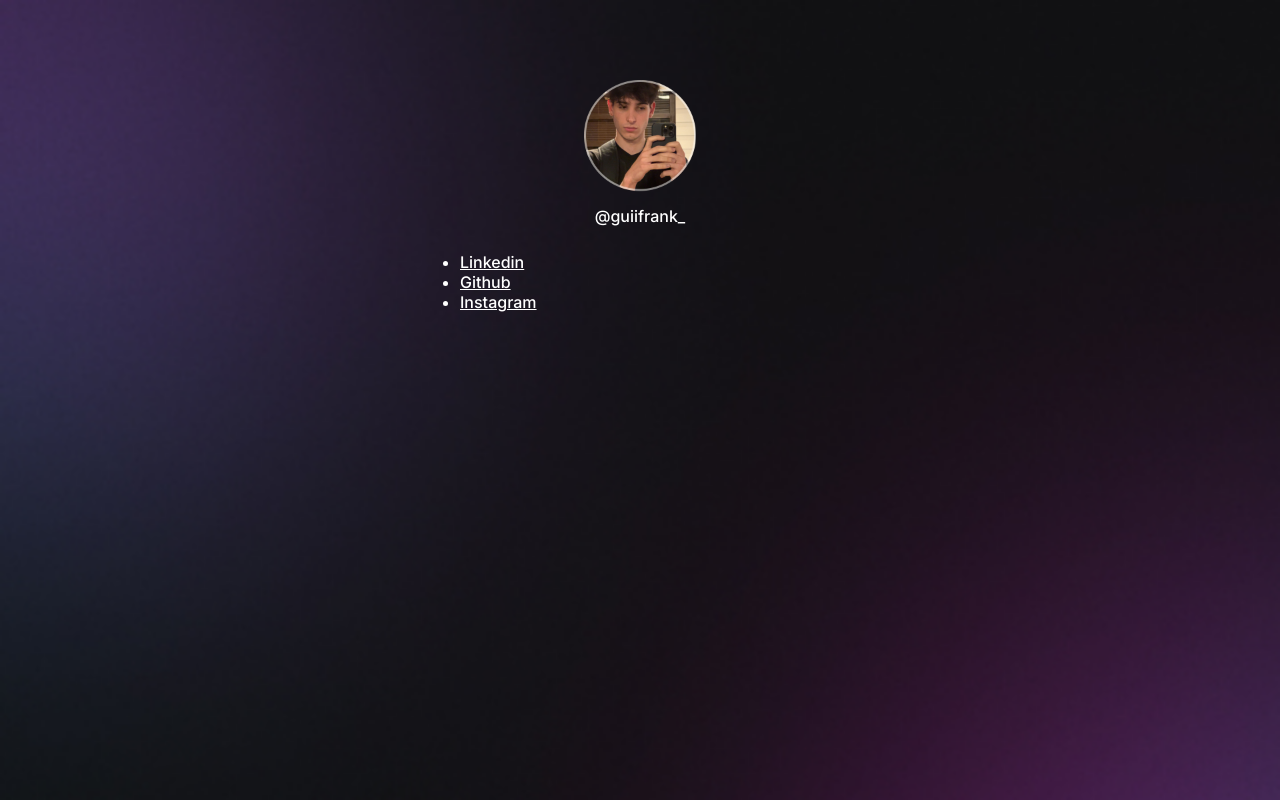
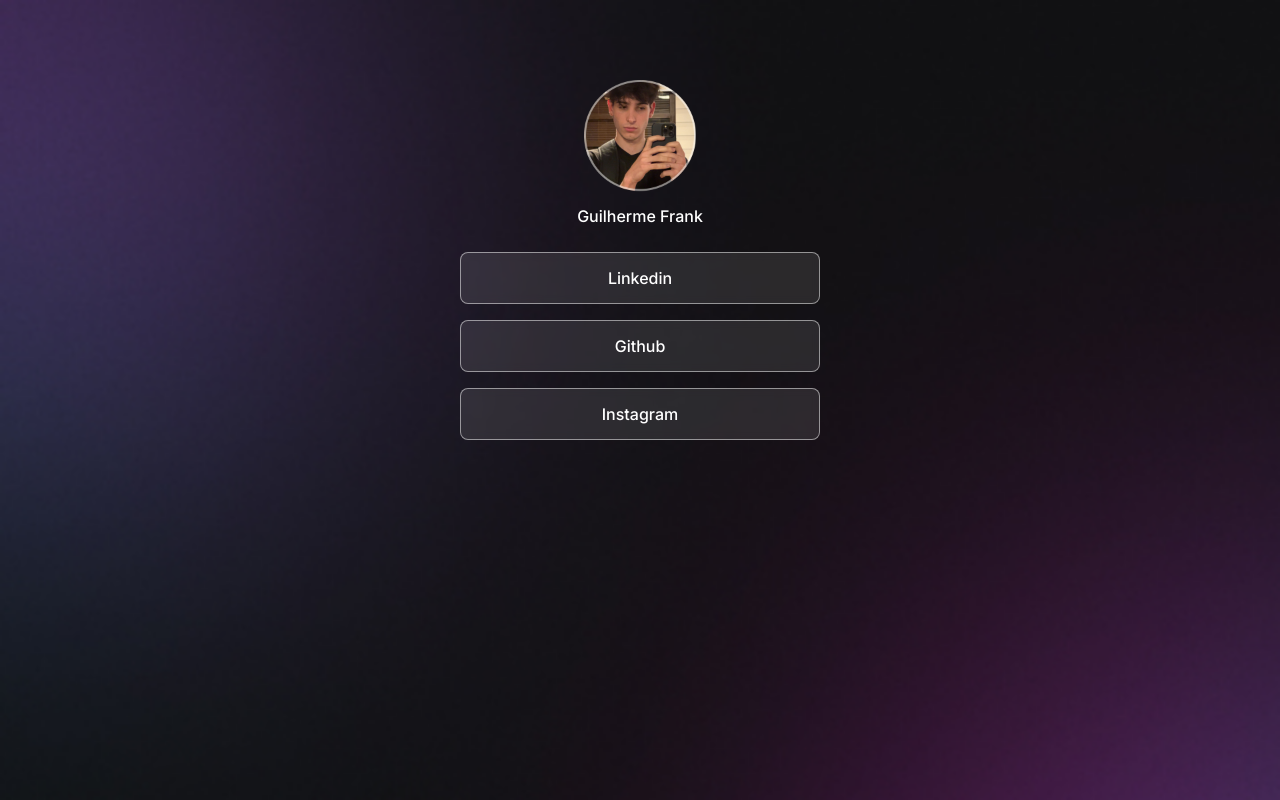
Before and after one commit to guiifrank/ProjetoLinks, a plain HTML site: page index.html in a window 1280 px wide. Drawn offline with Linux system fonts and the light colour scheme.

Commit message:
ajustando links de redirecionamento

```diff
--- a/index.html
+++ b/index.html
@@ -16,7 +16,7 @@
     <div id="container">
       <div id="profile">
         <img src="./assets/avatar.png" alt="Foto de Guilherme Frank" />
-        <p>@guiifrank_</p>
+        <p>Guilherme Frank</p>
       </div>
       <ul>
         <li>
--- a/style.css
+++ b/style.css
@@ -33,3 +33,35 @@ body * {
   line-height: 24px;
   margin-top: 8px;
 }
+
+/* Links */
+ul {
+  list-style: none;
+
+  display: flex;
+  flex-direction: column;
+  gap: 16px;
+}
+ul li a {
+  display: flex;
+  justify-content: center;
+  align-items: center;
+
+  height: 52px;
+  padding: 16px 24px;
+
+  background: rgba(255, 255, 255, 0.1);
+  border: 1px solid rgba(255, 255, 255, 0.5);
+  border-radius: 8px;
+
+  backdrop-filter: blur(4px);
+  text-decoration: none;
+  font-weight: 500;
+
+  transition: background 0.2s;
+}
+
+ul li a:hover {
+  background: rgba(255, 255, 255, 0.05);
+  border: 1.5px solid white;
+}
```
